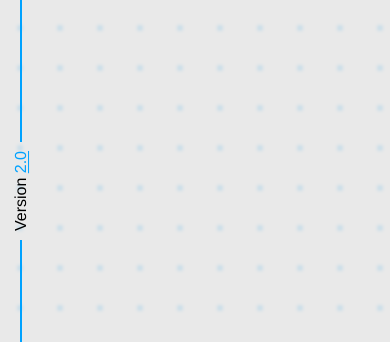
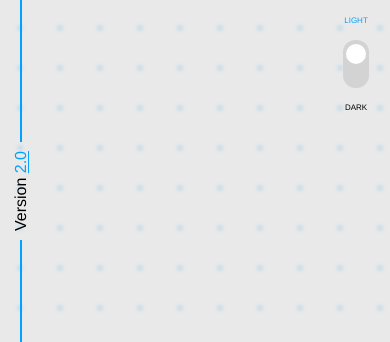
Before and after one commit to MeeskaMooska/portfolio, a plain HTML site: page dist/new.html in a window 390 px wide. Shown: the part 32-374 px from the top of the page. Drawn offline with Linux system fonts and the light colour scheme.

Commit message:
working on theme toggle, havent added functionality yet.

```diff
--- a/dist/new.html
+++ b/dist/new.html
@@ -1,12 +1,14 @@
 <!DOCTYPE html>
 <html lang="en" data-theme="light">
+
 <head>
     <meta charset="UTF-8">
     <meta name="viewport" content="width=device-width, initial-scale=1.0">
-    <title>Document</title>
+    <title>Tayven</title>
     <link rel="stylesheet" href="stylesheets/new.css">
     <link rel="stylesheet" href="stylesheets/title-page.css">
 </head>
+
 <body>
     <div class="overlay" id="overlay"></div>
     <div class="slide" id="title-slide">
@@ -17,7 +19,9 @@
         </div>
         <div class="version-container">
             <div class="version-line-one"></div>
-            <div class="version-text-container"><p>Version <span>2.0</span></p></div>
+            <div class="version-text-container">
+                <p>Version <span>2.0</span></p>
+            </div>
             <div class="version-line-two"></div>
         </div>
         <div class="socials-container">
@@ -38,7 +42,19 @@
         <p class="bullet">•</p>
         <p class="slide-selector">Reach Out</p>
     </div>
+    <div class="theme-box">
+        <p class="active-theme-indicator">LIGHT</p>
+        <div class="theme-toggle-box" onclick="handleThemeToggle()">
+            <div class="theme-toggle-container">
+                <div id="theme-indicator">
+
+                </div>
+            </div>
+        </div>
+        <p>DARK</p>
+    </div>
     <script src="scripts/new.js"></script>
     <script src="https://kit.fontawesome.com/382b2907de.js" crossorigin="anonymous"></script>
 </body>
+
 </html>
--- a/dist/stylesheets/new.css
+++ b/dist/stylesheets/new.css
@@ -31,7 +31,7 @@ body::before {
     height: 100%;
     background-image: radial-gradient(rgb(0, 162, 255) 1px, transparent 0);
     background-size: 40px 40px;
-    background-repeat:repeat;
+    background-repeat: repeat;
     pointer-events: none;
 }
 
@@ -55,6 +55,7 @@ body::before {
     z-index: 1;
 }
 
+/*  Navigation  */
 .controller-container {
     position: absolute;
     bottom: 20px;
@@ -97,3 +98,74 @@ body::before {
 .active-slide-selector {
     text-decoration-color: rgb(0, 162, 255);
 }
+
+/*  Theme Controls  */
+.theme-box {
+    position: absolute;
+    bottom: 20px;
+    right: 20px;
+    display: flex;
+    justify-content: center;
+    align-items: center;
+    gap: 4px;
+}
+
+.theme-box p {
+    font-size: .5em;
+}
+
+.active-theme-indicator {
+    color: var(--accent-color)
+}
+
+.theme-toggle-box {
+    width: 54px;
+    height: 28px;
+    display: flex;
+    justify-content: center;
+    align-items: center;
+}
+
+.theme-toggle-container {
+    width: 90%;
+    height: 90%;
+    background: lightgrey;
+    border-radius: 25%/50%;
+    position: relative;
+}
+
+#theme-indicator {
+    position: absolute;
+    left: 8%;
+    top: 10%;
+    background: white;
+    aspect-ratio: 1 / 1;
+    height: 80%;
+    border-radius: 50%;
+    transition: .3s;
+}
+
+
+@media screen and (max-width: 600px) {
+    .theme-box {
+        flex-direction: column;
+        top: 40px;
+        bottom: unset;
+    }
+
+    .theme-toggle-box {
+        height: 54px;
+        width: 28px;
+    }
+
+    .theme-toggle-container {
+        border-radius: 50%/25%;
+    }
+
+    #theme-indicator {
+        left: 10%;
+        top: 8%;
+        height: unset;
+        width: 80%;
+    }
+}
```
